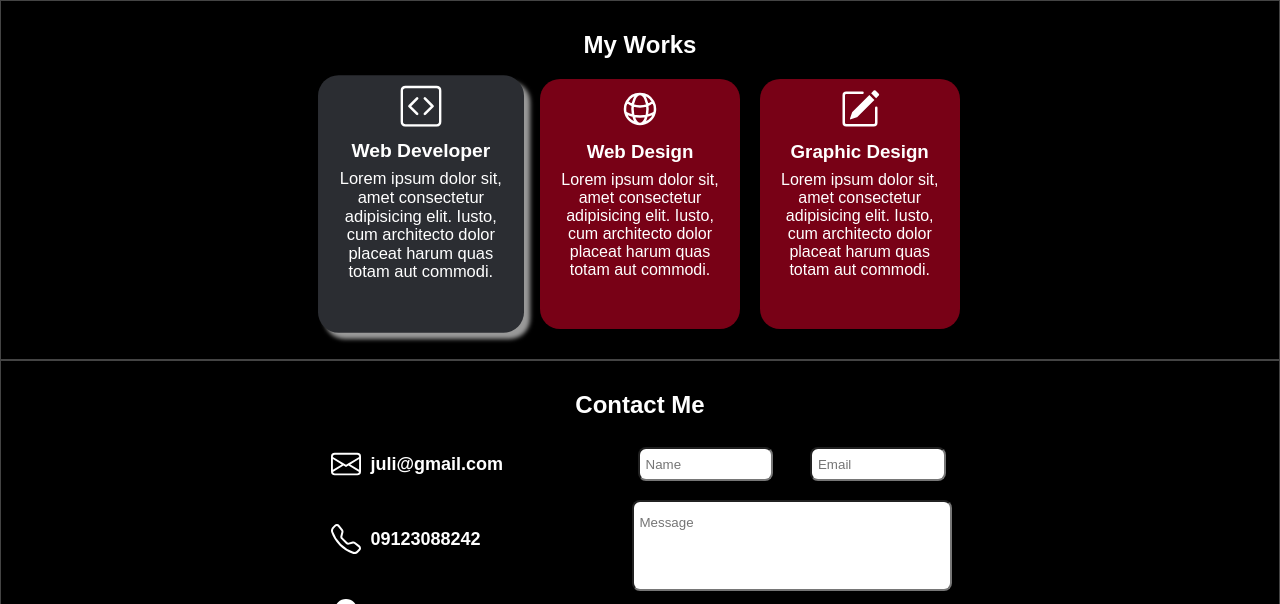
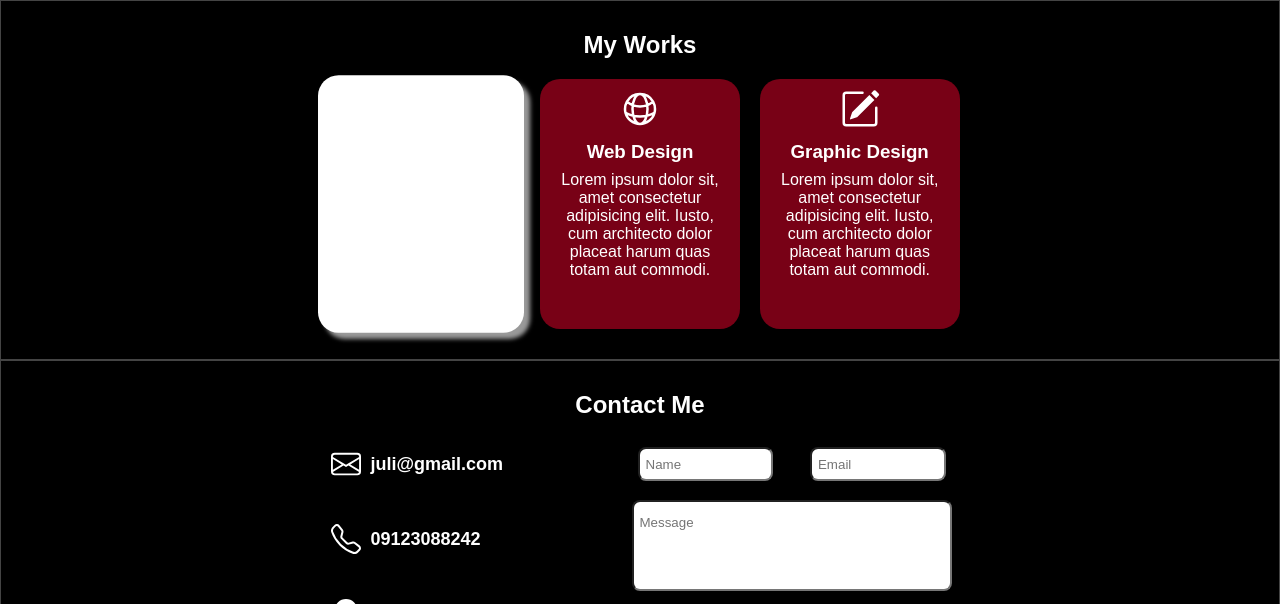
Before and after one commit to PaingHtetMyat/portfolio, a plain HTML site: page index.html in a window 1280 px wide. In both pictures the pointer is over the element 420 px from the left and 1336 px from the top of the page. Shown: the part 1132-1736 px from the top of the page. Drawn offline with Linux system fonts and the light colour scheme; a web font is replaced by a local one.

Commit message:
Update app.css

```diff
--- a/assets/css/app.css
+++ b/assets/css/app.css
@@ -192,7 +192,7 @@ body {
 }
 
 #service .container .card:hover {
-    background-color: #2b2d32;
+    background-color: #fff;
     transform: scale(1.03);
     box-shadow: 6px 6px 4px #999;
 }
```
